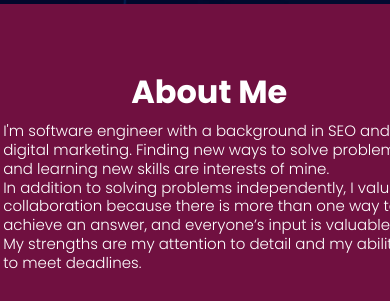
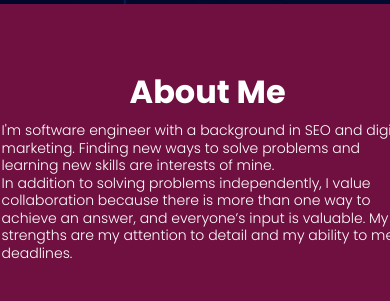
Before and after one commit to vvillbiii/vvillbiii-portfolio-v1, a React (Create React App) app: page / in a window 390 px wide. Shown: the part 840-1141 px from the top of the page. Built offline with nearby package versions, Linux system fonts and the light colour scheme.

Commit message:
updated font and margin on about section for small screens

```diff
--- a/src/components/About/about.css
+++ b/src/components/About/about.css
@@ -58,14 +58,14 @@
 @media screen and (max-width: 479px) {
   .about-section {
     padding: 0rem 0rem;
-    margin: 0rem 0.2rem;
+    margin: 0rem 0.1rem;
   }
   .about-section h2 {
     font-size: 2rem;
   }
 
   .about-section p {
-    font-size: 15px;
+    font-size: 14px;
   }
 
   .tech-icon {
```
